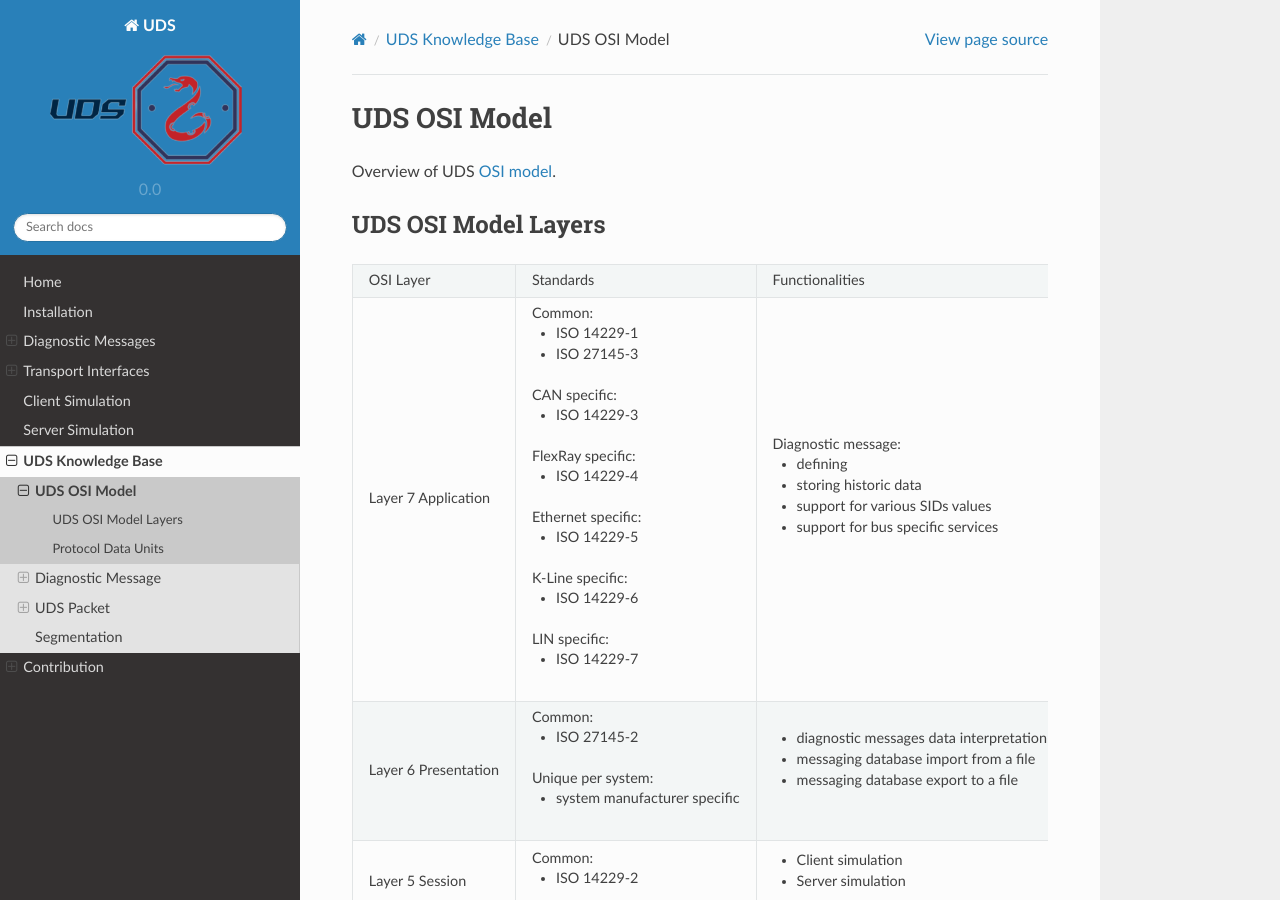
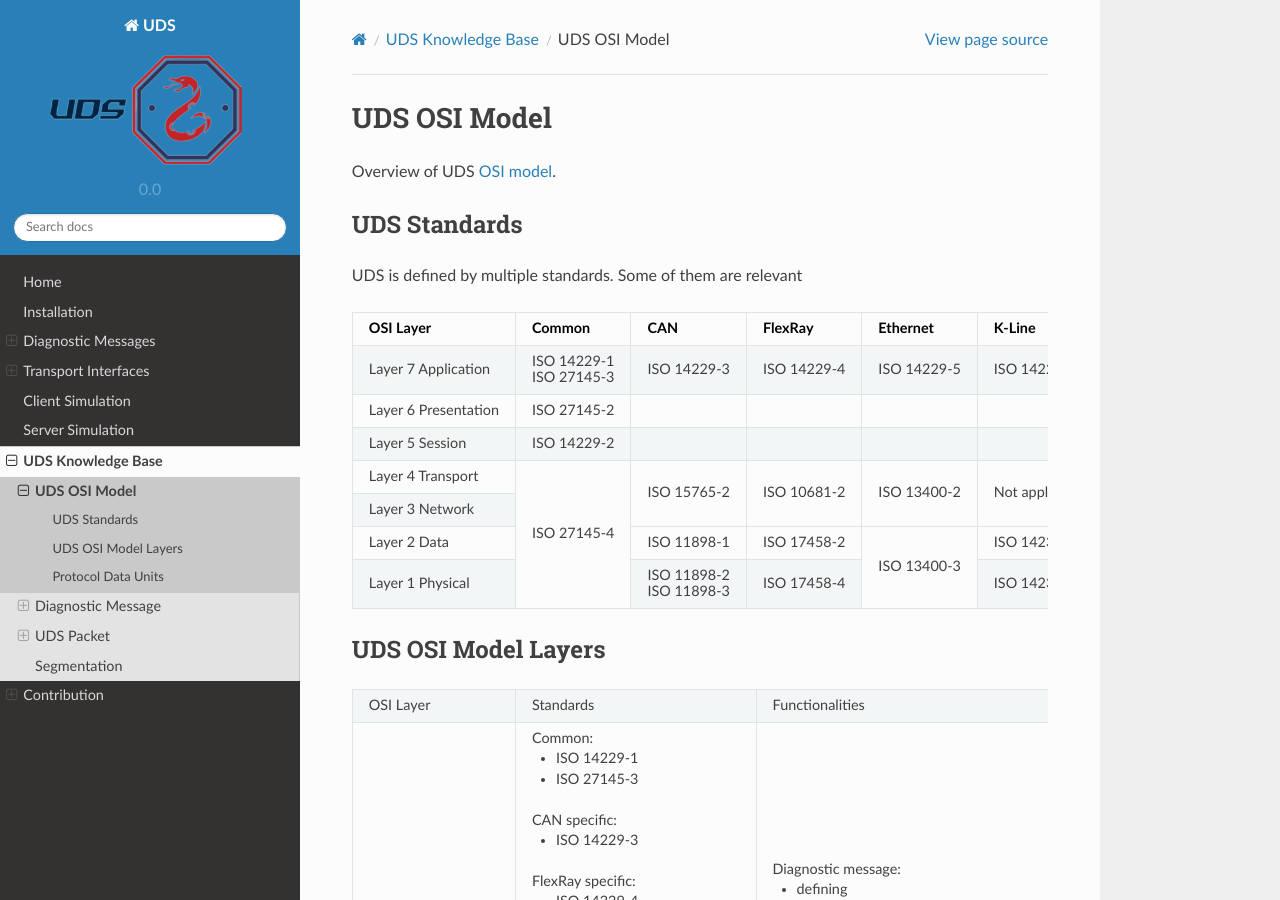
Before and after one commit to mdabrowski1990/uds, a Sphinx documentation site: the page built from docs/source/pages/knowledge_base/osi_model.rst, in a window 1280 px wide and 900 px high. Built offline with Sphinx 7.4.7 and the Read the Docs theme 2.0.0, drawn with Linux system fonts in a browser that asks for light colours; pages that are not in the unit, such as notebooks, are missing from menus.

Commit message:
osi_model_standards
Add UDS Standards section in OSI model.

```diff
--- a/docs/source/pages/knowledge_base/osi_model.rst
+++ b/docs/source/pages/knowledge_base/osi_model.rst
@@ -1,6 +1,39 @@
 UDS OSI Model
 =============
 Overview of UDS `OSI model <https://en.wikipedia.org/wiki/OSI_model>`_.
+
+
+UDS Standards
+-------------
+UDS is defined by multiple standards. Some of them are relevant
+
++--------------+-------------+-------------+-------------+-------------+----------------+-------------+
+|   OSI Layer  |    Common   |     CAN     |   FlexRay   |   Ethernet  |     K-Line     |     LIN     |
++==============+=============+=============+=============+=============+================+=============+
+| Layer 7      | ISO 14229-1 | ISO 14229-3 | ISO 14229-4 | ISO 14229-5 | ISO 14229-6    | ISO 14229-7 |
+| Application  |             |             |             |             |                |             |
+|              | ISO 27145-3 |             |             |             |                |             |
++--------------+-------------+-------------+-------------+-------------+----------------+-------------+
+| Layer 6      | ISO 27145-2 |             |             |             |                |             |
+| Presentation |             |             |             |             |                |             |
++--------------+-------------+-------------+-------------+-------------+----------------+-------------+
+| Layer 5      | ISO 14229-2 |             |             |             |                |             |
+| Session      |             |             |             |             |                |             |
++--------------+-------------+-------------+-------------+-------------+----------------+-------------+
+| Layer 4      | ISO 27145-4 | ISO 15765-2 | ISO 10681-2 | ISO 13400-2 | Not applicable | ISO 17987-2 |
+| Transport    |             |             |             |             |                |             |
++--------------+             |             |             |             |                |             |
+| Layer 3      |             |             |             |             |                |             |
+| Network      |             |             |             |             |                |             |
++--------------+             +-------------+-------------+-------------+----------------+-------------+
+| Layer 2      |             | ISO 11898-1 | ISO 17458-2 | ISO 13400-3 | ISO 14230-2    | ISO 17987-3 |
+| Data         |             |             |             |             |                |             |
++--------------+             +-------------+-------------+             +----------------+-------------+
+| Layer 1      |             | ISO 11898-2 | ISO 17458-4 |             | ISO 14230-1    | ISO 17987-4 |
+| Physical     |             |             |             |             |                |             |
+|              |             | ISO 11898-3 |             |             |                |             |
++--------------+-------------+-------------+-------------+-------------+----------------+-------------+
+
 
 
 UDS OSI Model Layers
```
Also changed, not shown: 1 other file.
